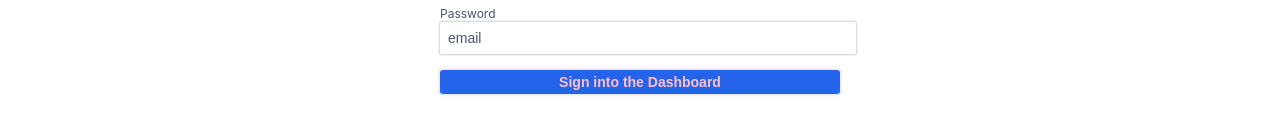
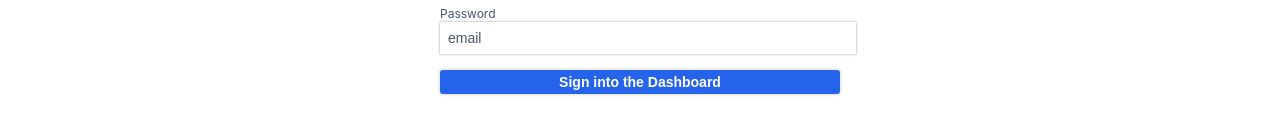
Before and after one commit to jcbince/reactappdash, a React (Create React App) app: page / in a window 1280 px wide. Shown: the part 399-532 px from the top of the page. Built offline with nearby package versions, Linux system fonts and the light colour scheme; no server answers.

Commit message:
auth works, verified, adding in toast next

```diff
--- a/src/pages/login/LoginPage.js
+++ b/src/pages/login/LoginPage.js
@@ -67,7 +67,7 @@ const LoginPage = (props) => {
 				</FormControl>
 				<FormControl>
 
-					<SubmitButton  color="pink" type="submit">Sign into the Dashboard </SubmitButton>
+					<SubmitButton  color="white" type="submit">Sign into the Dashboard </SubmitButton>
 				</FormControl>
 			</form>
 		</LoginPageStyles>
```
